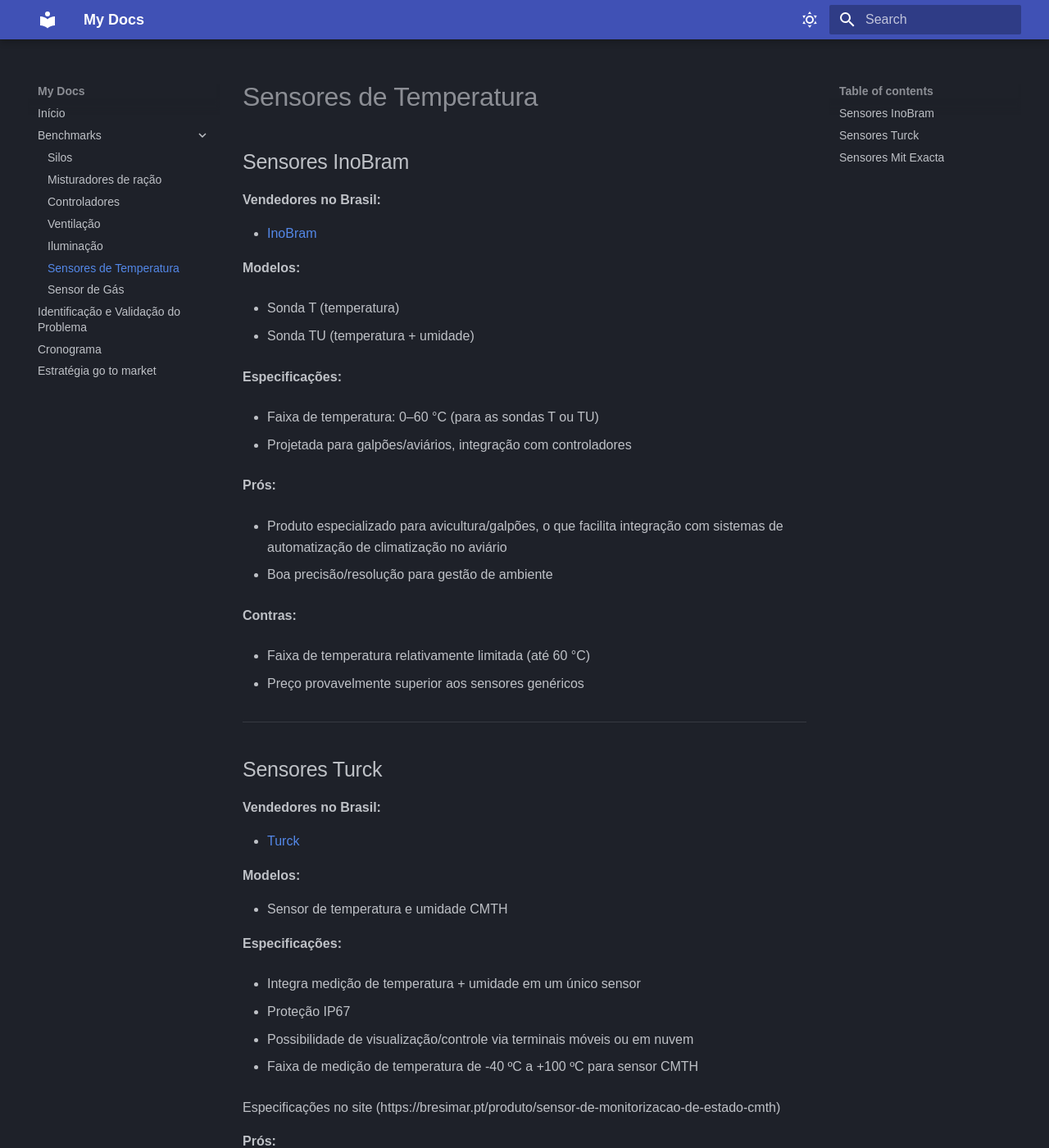
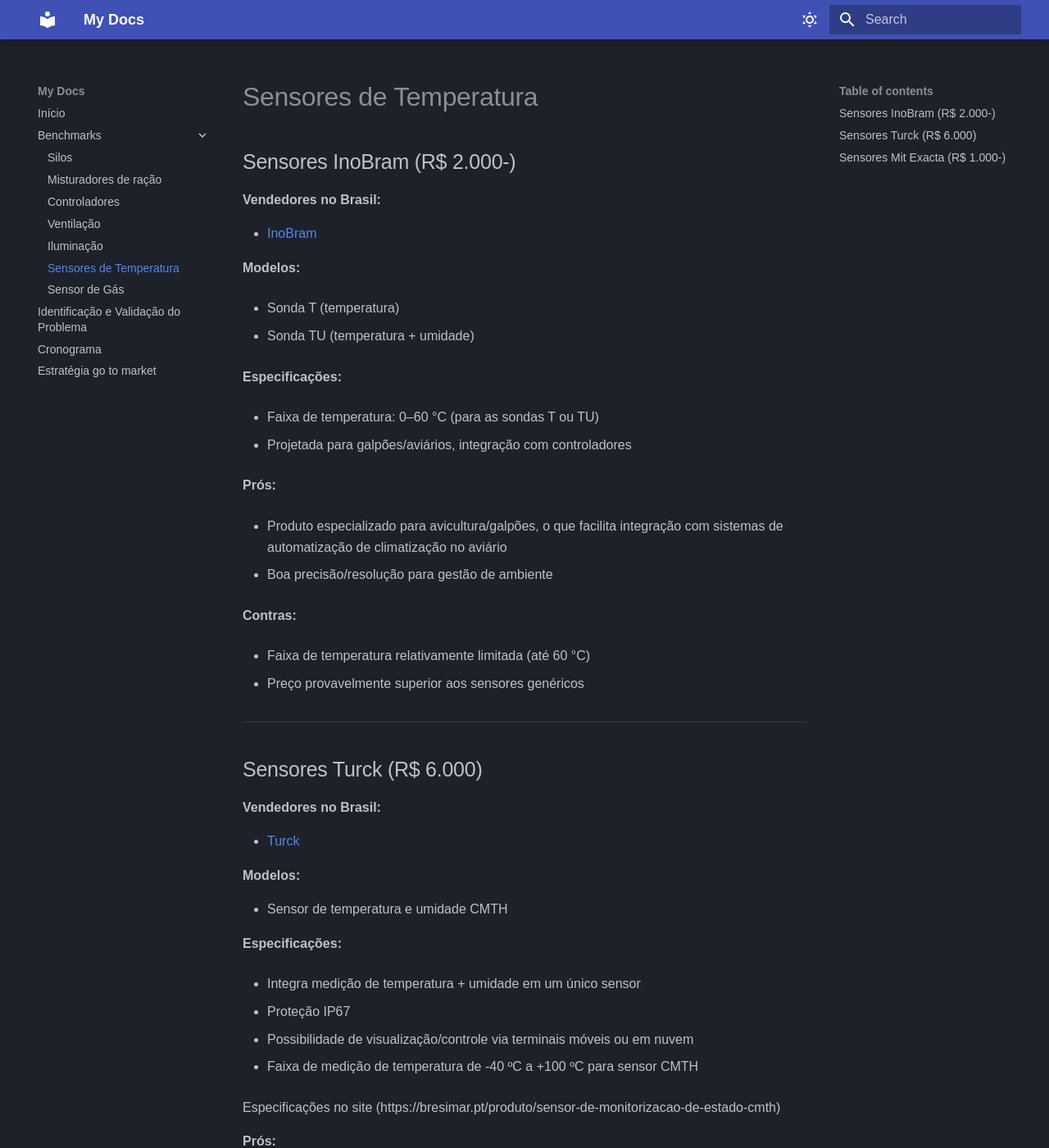
Before and after one commit to Romm-0/Projeto_gpq, an MkDocs documentation site: the page built from docs/benchmarks/benchmark_sensores.md, in a window 1280 px wide and 1400 px high. Shown: the whole window at 82% size. Built offline with MkDocs 1.6.1 and Material for MkDocs 9.7.7, drawn with Linux system fonts in a browser that asks for light colours; some web fonts are replaced; some of the changed text lies outside the part shown.

Commit message:
feat: add precos dos sensores

```diff
--- a/docs/benchmarks/benchmark_sensores.md
+++ b/docs/benchmarks/benchmark_sensores.md
@@ -1,4 +1,4 @@
-## Sensores InoBram
+## Sensores InoBram (R$ 2.000-)
 
 **Vendedores no Brasil:**
 
@@ -30,7 +30,7 @@
 
 ---
 
-## Sensores Turck
+## Sensores Turck (R$ 6.000)
 
 **Vendedores no Brasil:**
 
@@ -64,7 +64,7 @@
 
 ---
 
-## Sensores Mit Exacta
+## Sensores Mit Exacta (R$ 1.000-)
 
 **Vendedores no Brasil:**
 
```
Also changed, not shown: docs/benchmarks/benchmark_sensor_gas.md (+7 -0 lines).
